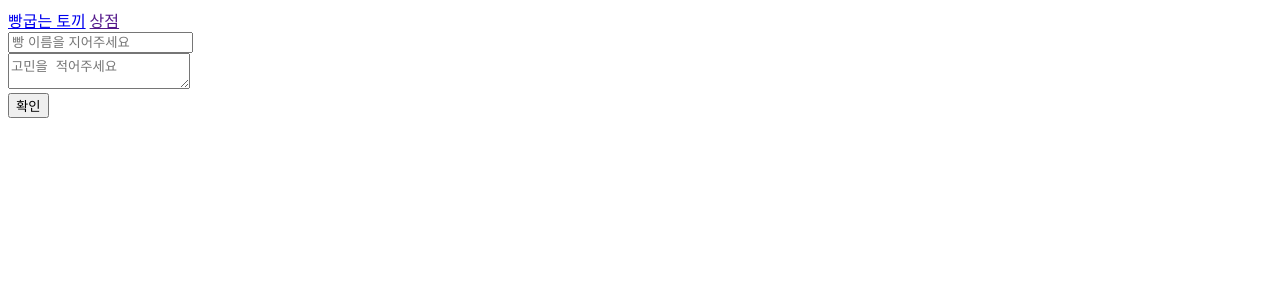
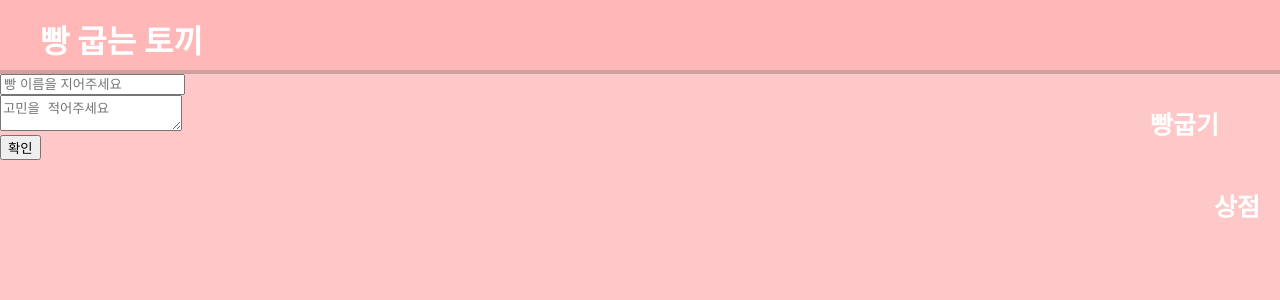
Before and after one commit to yhujinhui/sharing, a PHP site: page /write.php in a window 1280 px wide. Shown: the top 300 px of the page. Run offline with PHP 8.4, Linux system fonts and the light colour scheme.

Commit message:
빵굽기 css 적용

```diff
--- a/breadrabbit/css/write.css
+++ b/breadrabbit/css/write.css
@@ -1,23 +1 @@
-#main_title{
-	font-size: 1rem;
-}
-#store{
-	font-size: 1rem;
-	float:right;
-}
-header{
-	width:100%;
-        float : left;
-        height : 70px;
-        background-color : #FFB7B7;
-	border:1px solid gray;
-	padding:10px;
-}
-article{
-	border:1px solid gray;
-	text-align: center;
-	padding:10px;
-}
-body{
-	margin:0px;
-}
+/*여기다 빵굽기 css 하셈요*/
--- a/breadrabbit/write.php
+++ b/breadrabbit/write.php
@@ -9,14 +9,14 @@
 	<meta charset="UTF-8">
 	<title>빵굽기</title>
 	<style>
-      @import url("css/store.css");
+      @import url("css/header.css");
+      @import url("css/write.css");
 	</style>
 </head>
 <body>
-	<header>
-		<span><a href="javascript:void(0);"  id="main_title" onClick="top.location='javascript:location.reload()'">빵굽는 토끼</a></span>
-		<span><a href="" id="store">상점</a></span>
-	</header>
+	<?php
+	    require_once("urls/header.html");
+	?>
 	<article>
 		<form action="write_process.php" method="post">
 			<div><input type="text" name="title" placeholder="빵 이름을 지어주세요"></div>
```
